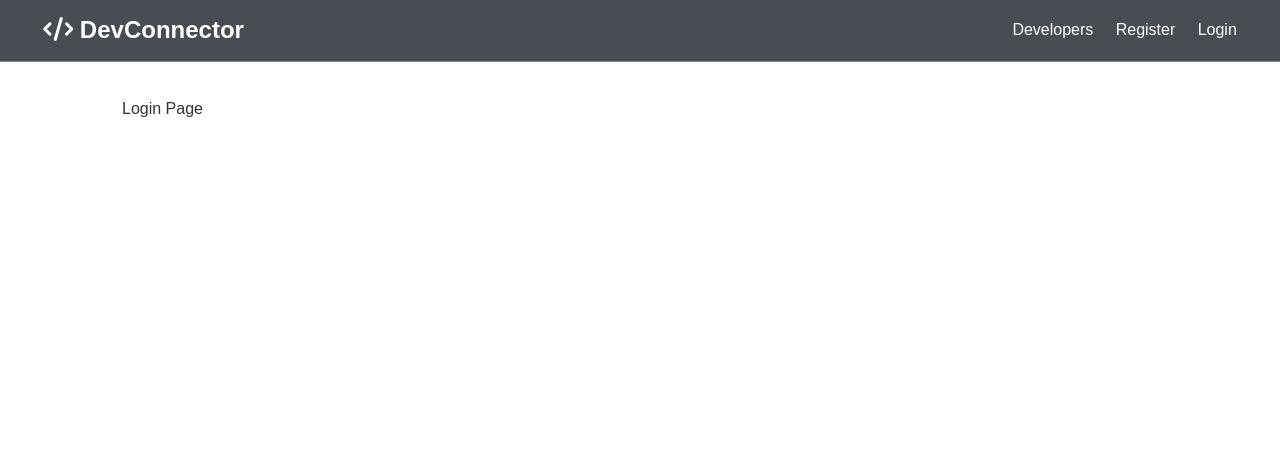
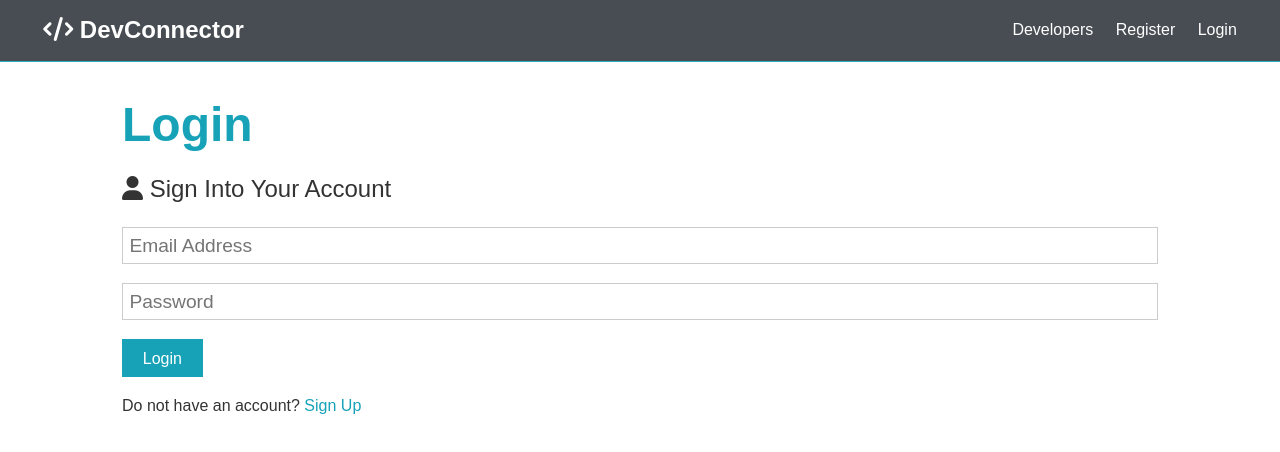
Before and after one commit to sametibis/devconnector, a React (Create React App) app in the folder client/: page /login in a window 1280 px wide. Shown: the top 452 px of the page. Built offline with nearby package versions, Linux system fonts and the light colour scheme.

Commit message:
Register & Login Page, Hooks

```diff
--- a/client/src/components/auth/Login.js
+++ b/client/src/components/auth/Login.js
@@ -1,11 +1,59 @@
-import React from 'react'
+import React, { Fragment, useState } from 'react';
+import { Link } from 'react-router-dom';
 
 const Login = () => {
-    return (
-        <div>
-            Login Page
+  const [formData, setFormData] = useState({
+    // initial states
+    email: '',
+    password: '',
+  });
+
+  const { email, password } = formData;
+
+  const onChange = (e) => {
+    setFormData({ ...formData, [e.target.name]: e.target.value });
+  };
+
+  const onSubmit = async (e) => {
+    e.preventDefault();
+    console.log('SUCCESS');
+  };
+
+  return (
+    <Fragment>
+      <h1 className='large text-primary'>Login</h1>
+      <p className='lead'>
+        <i className='fas fa-user'></i> Sign Into Your Account
+      </p>
+      <form className='form' onSubmit={(e) => onSubmit(e)}>
+        <div className='form-group'>
+          <input
+            type='email'
+            placeholder='Email Address'
+            name='email'
+            value={email}
+            onChange={(e) => onChange(e)}
+            required
+          />
         </div>
-    )
-}
+        <div className='form-group'>
+          <input
+            type='password'
+            placeholder='Password'
+            name='password'
+            minLength='6'
+            value={password}
+            onChange={(e) => onChange(e)}
+            required
+          />
+        </div>
+        <input type='submit' className='btn btn-primary' value='Login' />
+      </form>
+      <p className='my-1'>
+        Do not have an account? <Link to='/register'>Sign Up</Link>
+      </p>
+    </Fragment>
+  );
+};
 
 export default Login;
--- a/client/src/components/auth/Register.js
+++ b/client/src/components/auth/Register.js
@@ -1,4 +1,7 @@
 import React, { Fragment, useState } from 'react';
+import { Link } from 'react-router-dom';
+
+
 
 const Register = () => {
   const [formData, setFormData] = useState({
@@ -16,19 +19,43 @@
       // ...formData : copy states
       // [e.target.name] : input'un name kısmını key olarak kullanıyoruz (name = 'email' vb. gibi)
       // e.target.value : value to key
-      ...formData, [e.target.name]: e.target.value,
+      ...formData,
+      [e.target.name]: e.target.value,
     });
   };
 
+  const onSubmit = async (e) => {
+    e.preventDefault();
+    if (password !== password2) {
+      console.log('Password dont match');
+    } else {
+        console.log('SUCCESS');
+    }
 
-  const onSubmit = (e) => {
-      e.preventDefault();
-      if(password !== password2) {
-          console.log('Password dont match');
-      } else {
-          console.log(formData);
-      }
-  }
+    // else {
+    //   const newUser = {
+    //       name: name,
+    //       email,
+    //       password,
+    //   }
+
+    //   try {
+    //       const config = {
+    //           headers: {
+    //               'Content-Type': 'application/json'
+    //           }
+    //       }
+    //       const body = JSON.stringify(newUser); // obj(newUser) to string
+
+    //       const res = await axios.post('/api/users', body, config);
+
+    //       console.log(res.data); // token
+
+    //   } catch (err) {
+    //       console.error(err.response.data);
+    //   }
+    // }
+  };
 
   return (
     <Fragment>
@@ -86,7 +113,7 @@
         <input type='submit' className='btn btn-primary' value='Register' />
       </form>
       <p className='my-1'>
-        Already have an account? <a href='login.html'>Sign In</a>
+        Already have an account? <Link to='/login'>Sign In</Link>
       </p>
     </Fragment>
   );
```
